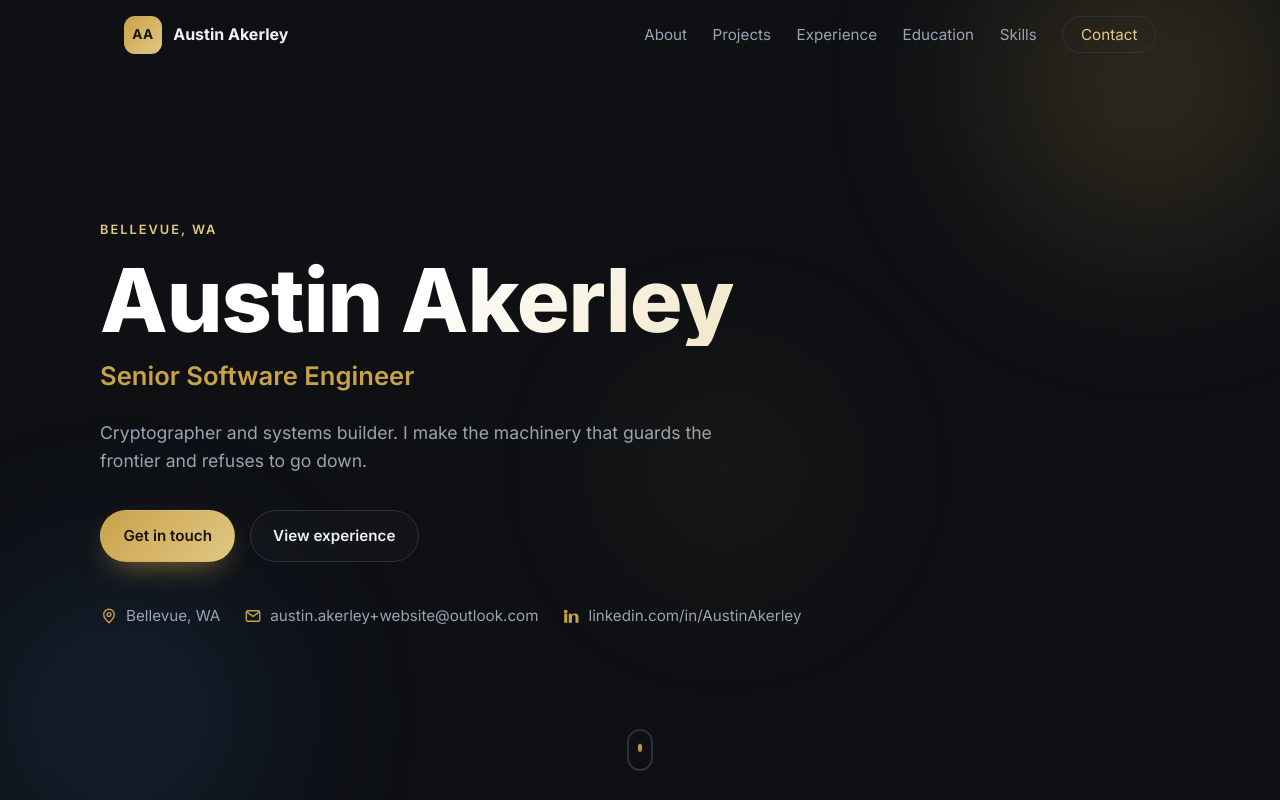
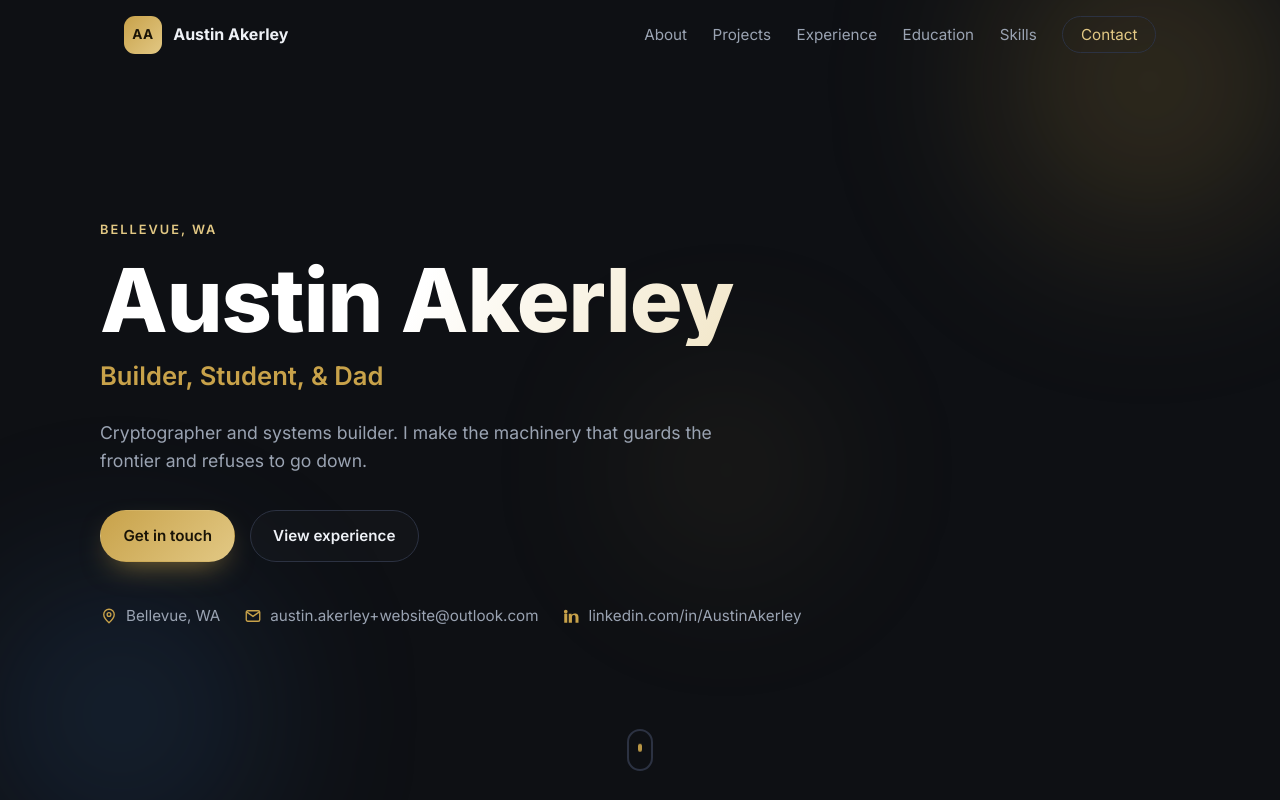
Before and after one commit to AustinJAkerley/AustinAkerley, a React (Vite) app: page / in a window 1280 px wide. Shown: the top 800 px of the page. Built offline with nearby package versions, Linux system fonts and the light colour scheme.

Commit message:
feat: update title to Builder, Student, & Dad; keep Senior SWE in resume section only

```diff
--- a/index.html
+++ b/index.html
@@ -6,12 +6,12 @@
     <meta name="viewport" content="width=device-width, initial-scale=1.0" />
     <meta
       name="description"
-      content="Austin Akerley, Senior Software Engineer specializing in cryptography, security, and large-scale distributed systems."
+      content="Austin Akerley — builder, student, and dad. Specializing in cryptography, security, and large-scale distributed systems."
     />
     <meta name="theme-color" content="#0e1014" />
 
     <meta property="og:type" content="website" />
-    <meta property="og:title" content="Austin Akerley, Senior Software Engineer" />
+    <meta property="og:title" content="Austin Akerley | Builder, Student, &amp; Dad" />
     <meta
       property="og:description"
       content="Cryptographer and systems builder. I make the machinery that guards the frontier and refuses to go down."
@@ -24,7 +24,7 @@
       rel="stylesheet"
     />
 
-    <title>Austin Akerley, Senior Software Engineer</title>
+    <title>Austin Akerley | Builder, Student, &amp; Dad</title>
   </head>
   <body>
     <div id="root"></div>
--- a/src/data/resume.ts
+++ b/src/data/resume.ts
@@ -77,7 +77,7 @@ export type Education = {
 
 export const profile = {
   name: "Austin Akerley",
-  title: "Senior Software Engineer",
+  title: "Builder, Student, & Dad",
   location: "Bellevue, WA",
   email: "austin.akerley+website@outlook.com",
   linkedin: "https://linkedin.com/in/AustinAkerley",
@@ -85,7 +85,7 @@ export const profile = {
   tagline:
     "Cryptographer and systems builder. I make the machinery that guards the frontier and refuses to go down.",
   about:
-    "I am a Senior Software Engineer who works on the hard, unglamorous parts of security: the cryptography, the " +
+    "I work on the hard, unglamorous parts of security: the cryptography, the " +
     "key infrastructure, the distributed systems that have to hold a thousand servers together without blinking. " +
     "Right now I design and scale Public Key Infrastructure on Microsoft's PKI team. Before that I wired Hardware " +
     "Security Modules into cloud key management, stood up secure cloud regions, and cut FPGA cyber components for " +
```
